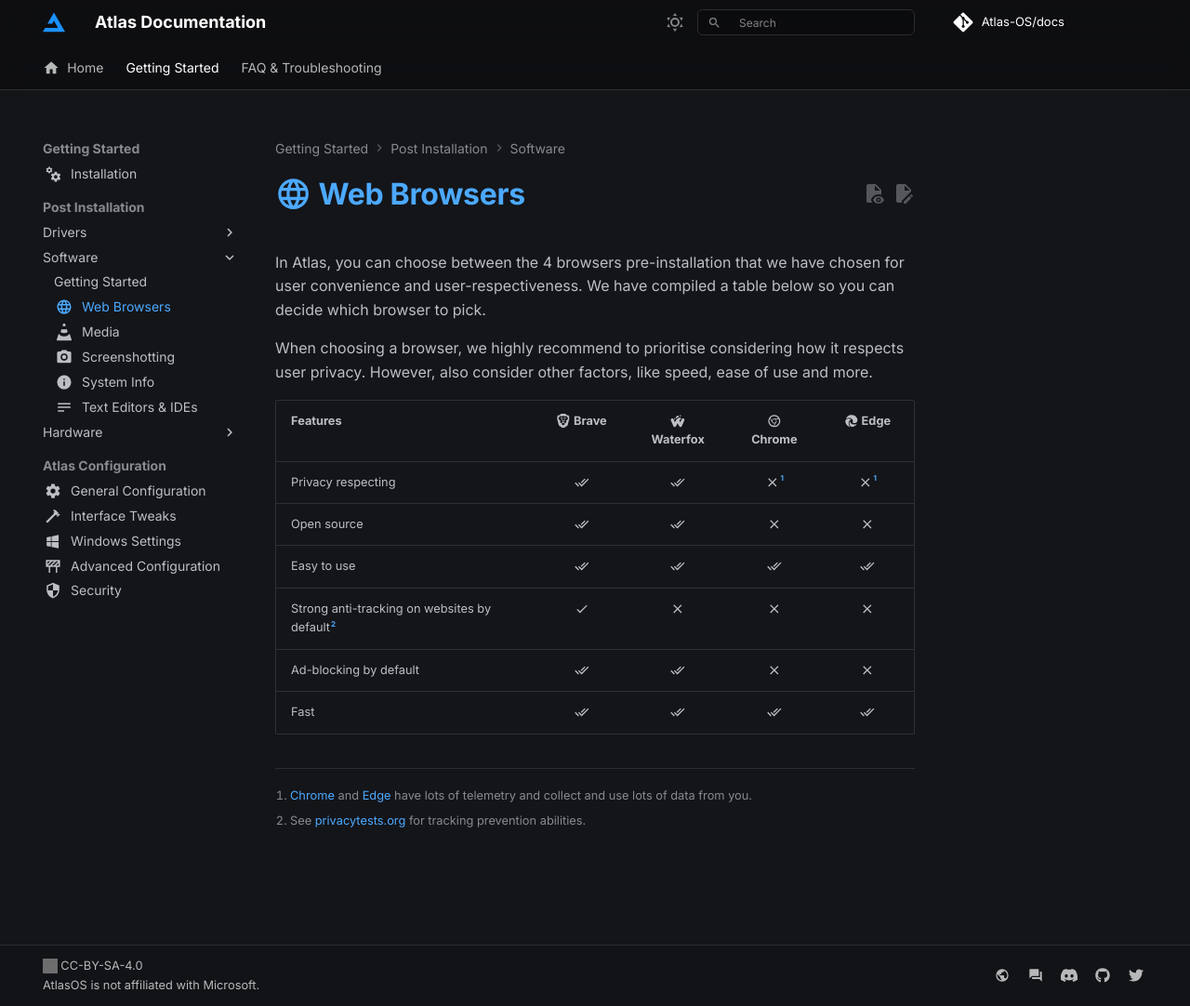
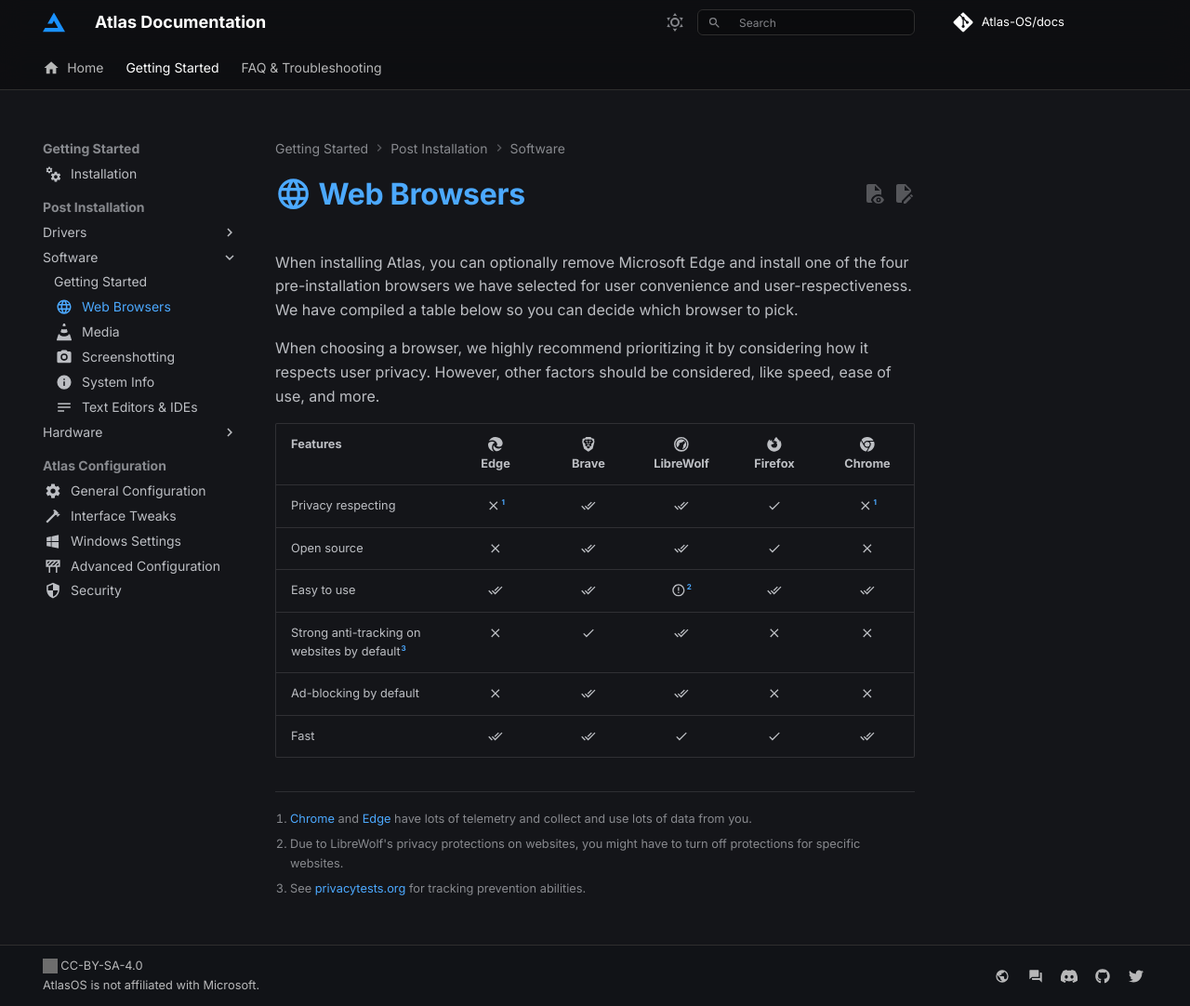
Before and after one commit to Atlas-OS/docs, an MkDocs documentation site: the page built from docs/getting-started/post-installation/software/web-browsers.md, in a window 1280 px wide and 1082 px high. Shown: the whole window at 93% size. Built offline with MkDocs 1.6.1 and Material for MkDocs 9.7.7, drawn with Linux system fonts in a browser that asks for light colours; some web fonts are replaced; comment, search, counter and statistics services are not loaded; grey boxes are pictures that could not be loaded.

Commit message:
feat(web browsers): librewolf & firefox

```diff
--- a/docs/getting-started/post-installation/software/web-browsers.md
+++ b/docs/getting-started/post-installation/software/web-browsers.md
@@ -5,18 +5,19 @@ icon: material/web
 
 # :material-web: Web Browsers
 
-In Atlas, you can choose between the 4 browsers pre-installation that we have chosen for user convenience and user-respectiveness. We have compiled a table below so you can decide which browser to pick.
+When installing Atlas, you can optionally remove Microsoft Edge and install one of the four pre-installation browsers we have selected for user convenience and user-respectiveness. We have compiled a table below so you can decide which browser to pick.
 
-When choosing a browser, we highly recommend to prioritise considering how it respects user privacy. However, also consider other factors, like speed, ease of use and more.
+When choosing a browser, we highly recommend prioritizing it by considering how it respects user privacy. However, other factors should be considered, like speed, ease of use, and more.
 
-| Features                                        | :simple-brave: Brave | :custom-waterfox: Waterfox          | :material-google-chrome: Chrome | :material-microsoft-edge: Edge |
-| ----------------------------------------------- | :------------------: | :---------------------------------: | :-----------------------------: | :----------------------------: |
-| Privacy respecting                              | :material-check-all: |        :material-check-all:         |      :material-close:[^1]       |      :material-close:[^1]      |
-| Open source                                     | :material-check-all: |        :material-check-all:         |        :material-close:         |        :material-close:        |
-| Easy to use                                     | :material-check-all: |        :material-check-all:         |      :material-check-all:       |      :material-check-all:      |
-| Strong anti-tracking on websites by default[^2] |   :material-check:   |          :material-close:           |        :material-close:         |        :material-close:        |
-| Ad-blocking by default                          | :material-check-all: |        :material-check-all:         |        :material-close:         |        :material-close:        |
-| Fast                                            | :material-check-all: |        :material-check-all:         |      :material-check-all:       |      :material-check-all:      |
+| Features                                        | :fontawesome-brands-edge:<br/>Edge | :simple-brave:<br/>Brave |  :custom-librewolf:<br/>LibreWolf   | :simple-firefoxbrowser:<br/>Firefox | :fontawesome-brands-chrome:<br/>Chrome |
+|-------------------------------------------------|:----------------------------------:|:------------------------:|:-----------------------------------:|:-----------------------------------:|:--------------------------------------:|
+| Privacy respecting                              |        :material-close:[^1]        |   :material-check-all:   |        :material-check-all:         |          :material-check:           |          :material-close:[^1]          |
+| Open source                                     |          :material-close:          |   :material-check-all:   |        :material-check-all:         |          :material-check:           |            :material-close:            |
+| Easy to use                                     |        :material-check-all:        |   :material-check-all:   | :material-alert-circle-outline:[^2] |        :material-check-all:         |          :material-check-all:          |
+| Strong anti-tracking on websites by default[^3] |          :material-close:          |     :material-check:     |        :material-check-all:         |          :material-close:           |            :material-close:            |
+| Ad-blocking by default                          |          :material-close:          |   :material-check-all:   |        :material-check-all:         |          :material-close:           |            :material-close:            |
+| Fast                                            |        :material-check-all:        |   :material-check-all:   |          :material-check:           |          :material-check:           |          :material-check-all:          |
 
 [^1]: [Chrome](https://tosdr.org/en/service/217) and [Edge](https://tosdr.org/en/service/244) have lots of telemetry and collect and use lots of data from you.
-[^2]: See [privacytests.org](https://privacytests.org/) for tracking prevention abilities.
+[^2]: Due to LibreWolf's privacy protections on websites, you might have to turn off protections for specific websites.
+[^3]: See [privacytests.org](https://privacytests.org/) for tracking prevention abilities.
```
Also changed, not shown: overrides/.icons/custom/librewolf.svg (added).
